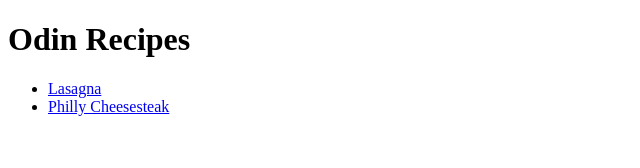
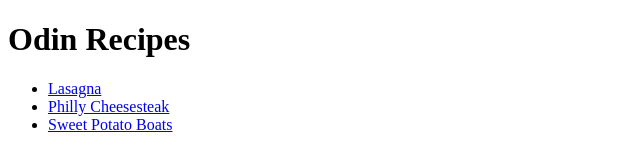
Before and after one commit to rovicchee09/odin-recipes, a plain HTML site: page index.html in a window 1280 px wide. Shown: the whole page, without its empty margins (0-640 px from the left). Drawn offline with Linux system fonts and the light colour scheme.

Commit message:
Add Sweet Potato Boat link

```diff
--- a/index.html
+++ b/index.html
@@ -11,6 +11,7 @@
     <ul>
         <li><a href="recipes/lasagna.html">Lasagna</a></li>
         <li><a href="recipes/philly_cheesesteak.html">Philly Cheesesteak</a></li>
+        <li><a href="recipes/sweet_potato_boats.html">Sweet Potato Boats</a></li>
     </ul>
 </body>
 
```
